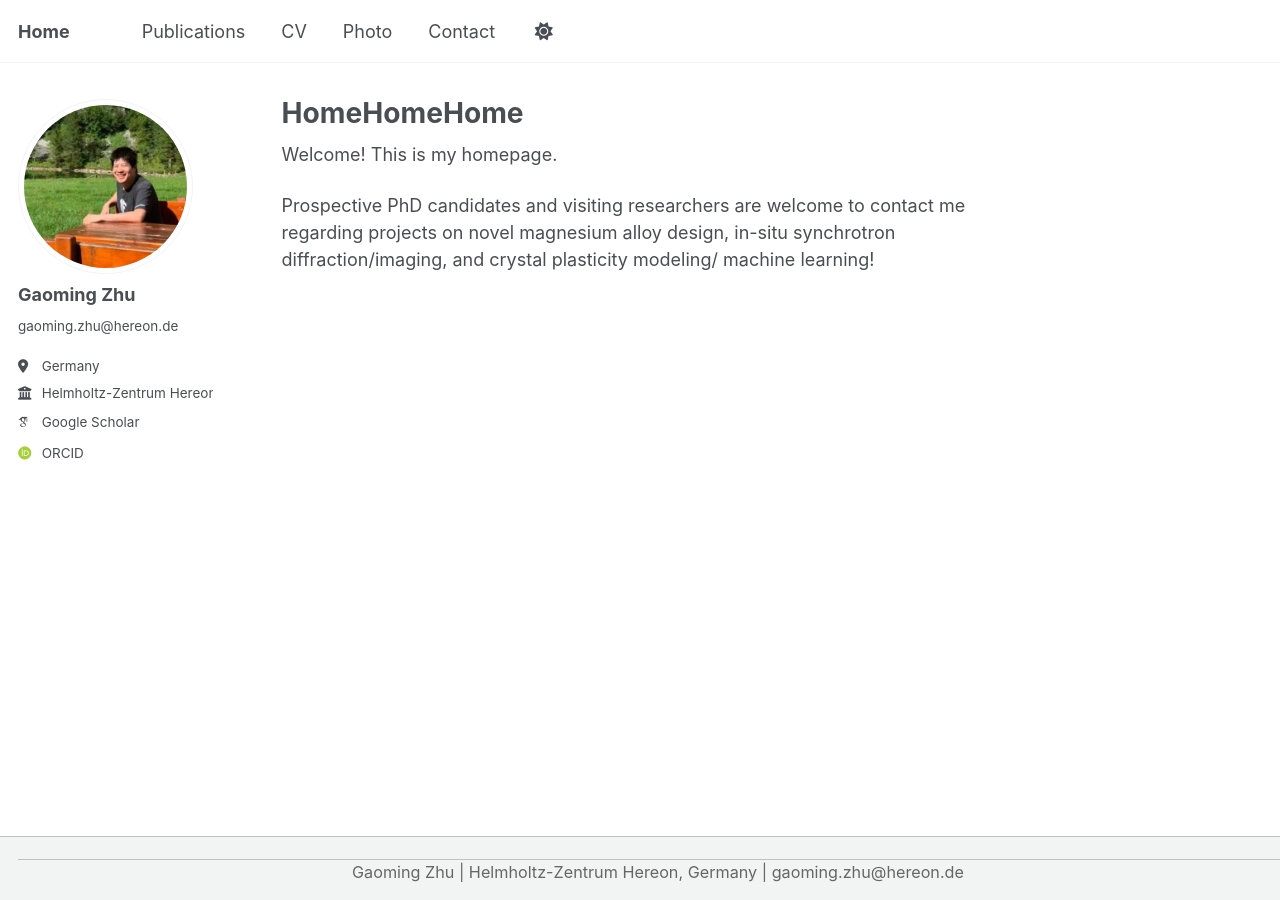
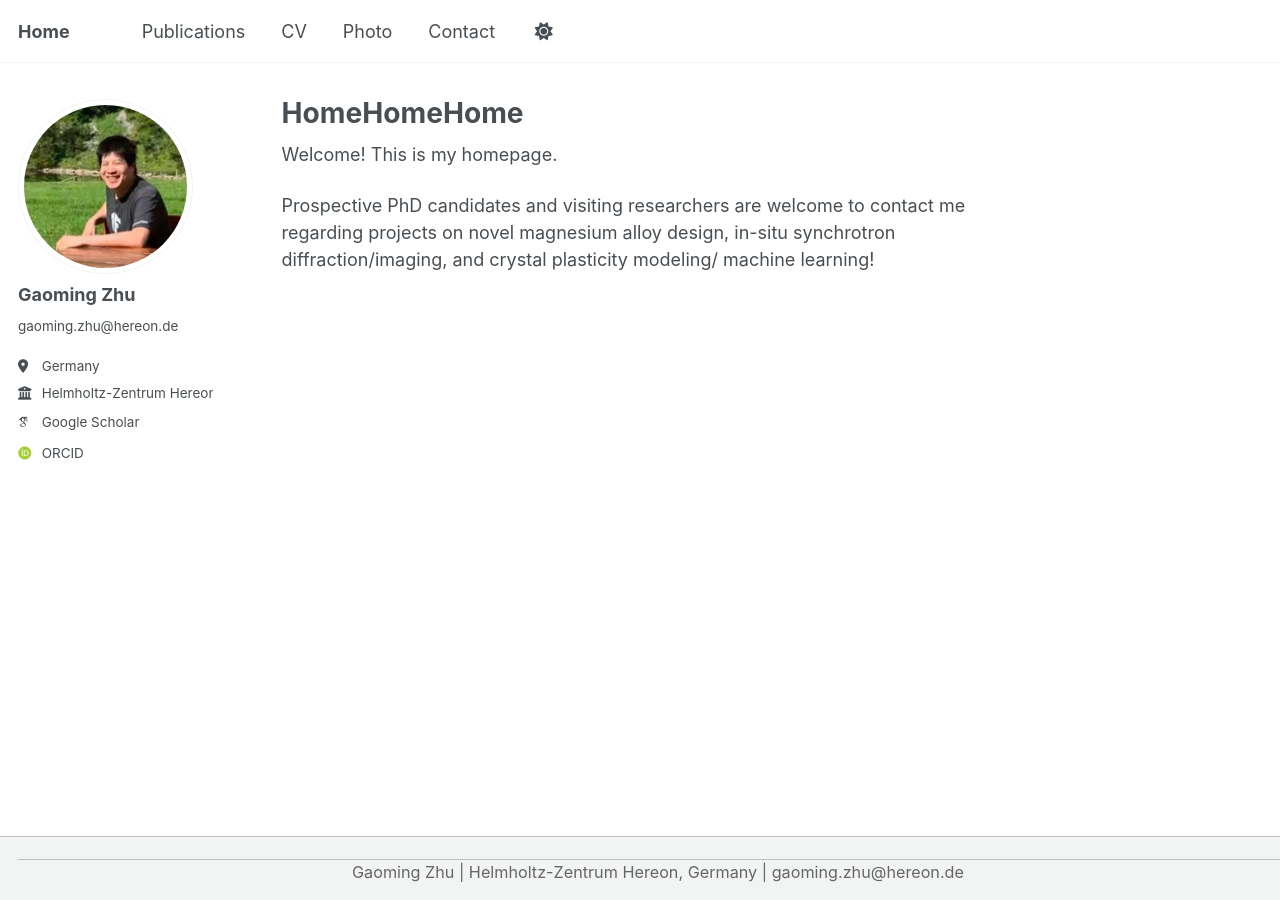
Before and after one commit to zgm900613/zgm900613.github.io, a Jekyll site: the page built from index.md, in a window 1280 px wide. Built offline with Jekyll 4.4.1, drawn with Linux system fonts in a browser that asks for light colours; some web fonts are replaced; a script that is not in the unit is left out.

Commit message:
Update _config.yml

```diff
--- a/_config.yml
+++ b/_config.yml
@@ -23,7 +23,7 @@ repository               : "zgm900613/zgm900613.github.io"
 #               Additional customization can be done by editing /_includes/author-profile.html
 author:
   # Biographic information
-  avatar           : "Photo202208_3.jpg"
+  avatar           : "Photo202208_4.jpg"
   name             : "Gaoming Zhu"
   pronouns         : # example: "she/her"
   bio              : "gaoming.zhu@hereon.de"
```
